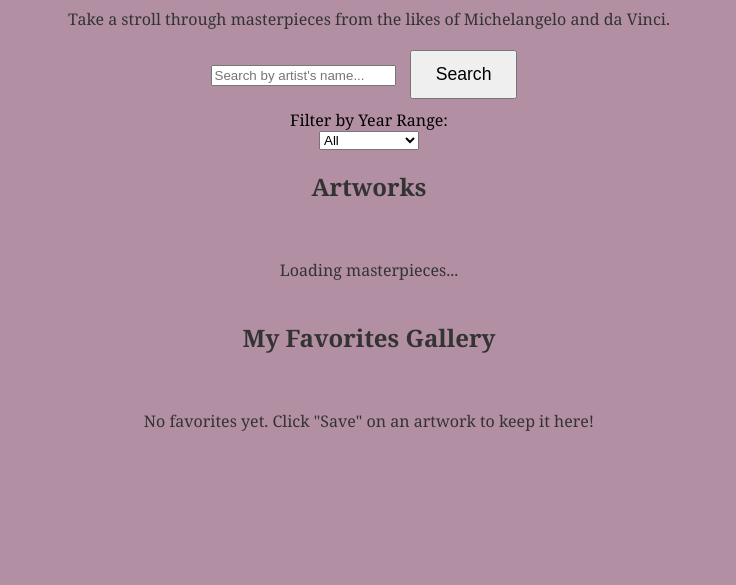
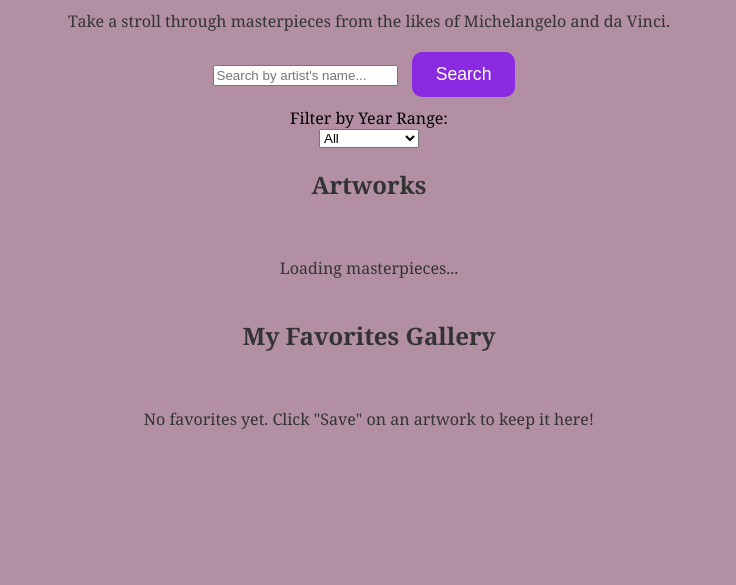
Before and after one commit to BeverlyNdukwe/art_explorer, a plain HTML site: page index.html in a window 1280 px wide. Shown: the part 215-800 px from the top of the page, without its empty margins (271-1007 px from the left). Drawn offline with Linux system fonts and the light colour scheme.

Commit message:
Completed styles.css

```diff
--- a/styles.css
+++ b/styles.css
@@ -75,3 +75,15 @@ button {
   font-size: 1.1rem;
   padding: 12px 24px;
   margin: 10px;
+  border: none;
+  border-radius: 10px;
+  background-color: #8a2be2; /* Renaissance purple */
+  color: white;
+  cursor: pointer;
+  transition: all 0.2s ease;
+}
+
+button:hover {
+  background-color: #5d1ca3;
+  transform: scale(1.05);
+}
```
